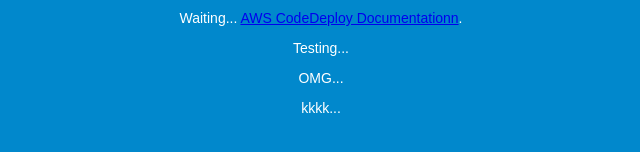
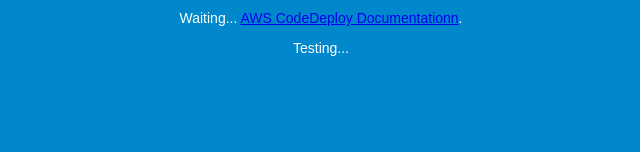
Before and after one commit to andreelorenz/ServiceOrder, a plain HTML site: page index.html in a window 1280 px wide. Shown: the part 186-338 px from the top of the page, 319-959 px from the left. Drawn offline with Linux system fonts and the light colour scheme.

Commit message:
Update index.html

```diff
--- a/index.html
+++ b/index.html
@@ -30,8 +30,6 @@
     <h2>Welcome, the Service Order version 1.0.0</h2>
     <p>Waiting... <a href="http://aws.amazon.com/documentation/codedeploy">AWS CodeDeploy Documentationn</a>.</p>
     <p>Testing... </p>
-    <p>OMG... </p>
-    <p>kkkk... </p>
   </div>
 </body>
 </html>
```
